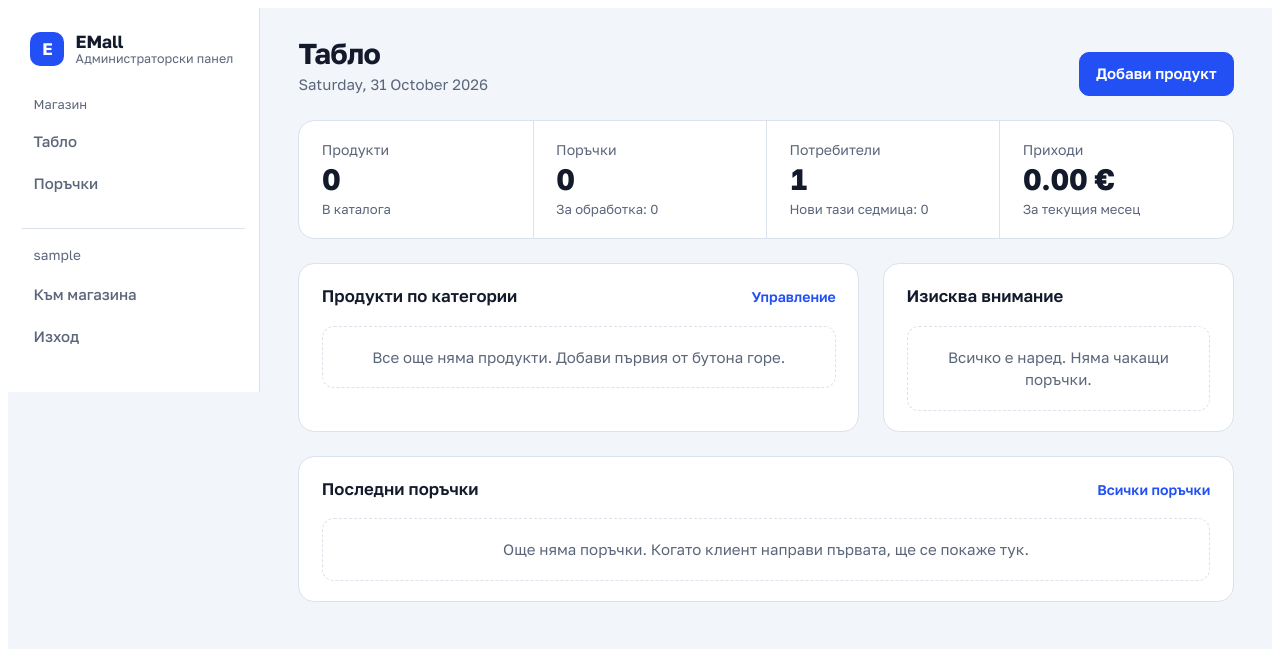
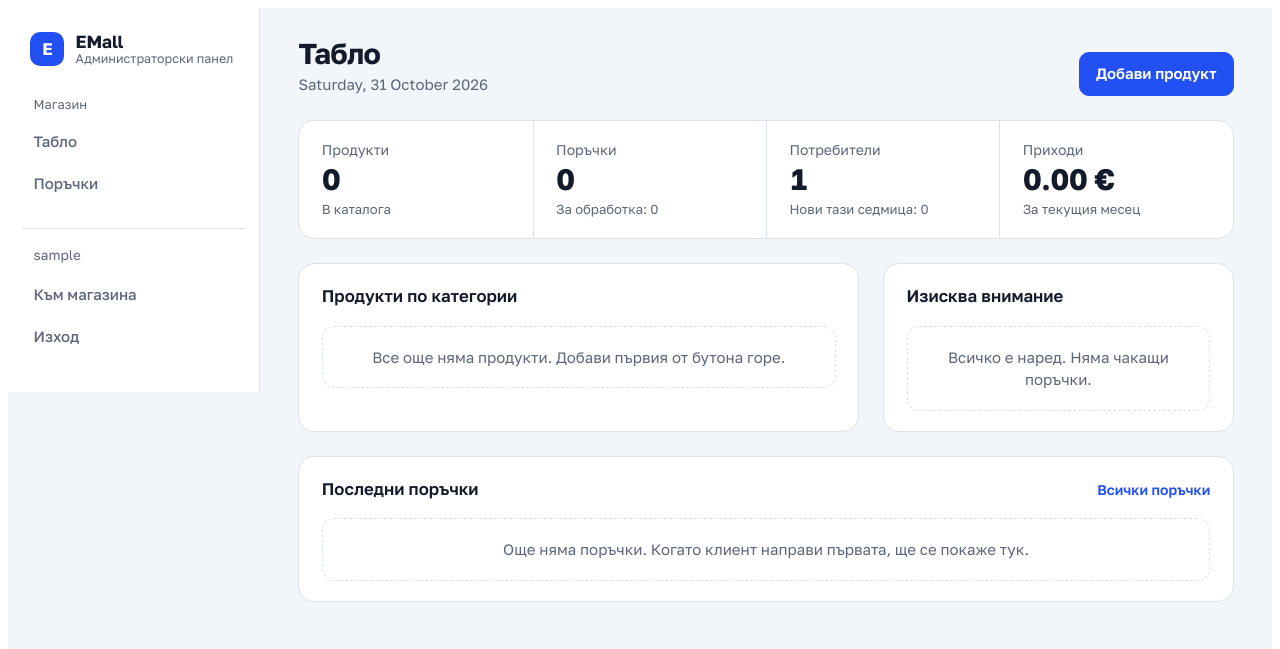
Before and after one commit to Tsvetelinmarinov/ProjectInternetMall, an ASP.NET Core app: page /Administration/AdminHome in a window 1280 px wide. Shown: the top 649 px of the page. Run offline with ASP.NET Core 8, Linux system fonts and the light colour scheme; the visitor is signed in with stand-in values (Sample User, id 1); the project's own start-up code is not run, and a stand-in starts its controllers and pages; some libraries are stand-ins or nearby versions.

Commit message:
Removed link 'Управление' from admin home page.

```diff
--- a/EMall/Areas/Administration/Views/AdminHome/Index.cshtml
+++ b/EMall/Areas/Administration/Views/AdminHome/Index.cshtml
@@ -105,7 +105,6 @@
             <section class="adm-panel" aria-labelledby="cats-title">
                 <div class="adm-panel-head">
                     <h2 class="adm-panel-title" id="cats-title">Продукти по категории</h2>
-                    <a class="adm-more" asp-area="" asp-controller="" asp-action="">Управление</a>
                 </div>
 
                 @if (totalProducts > 0)
```
